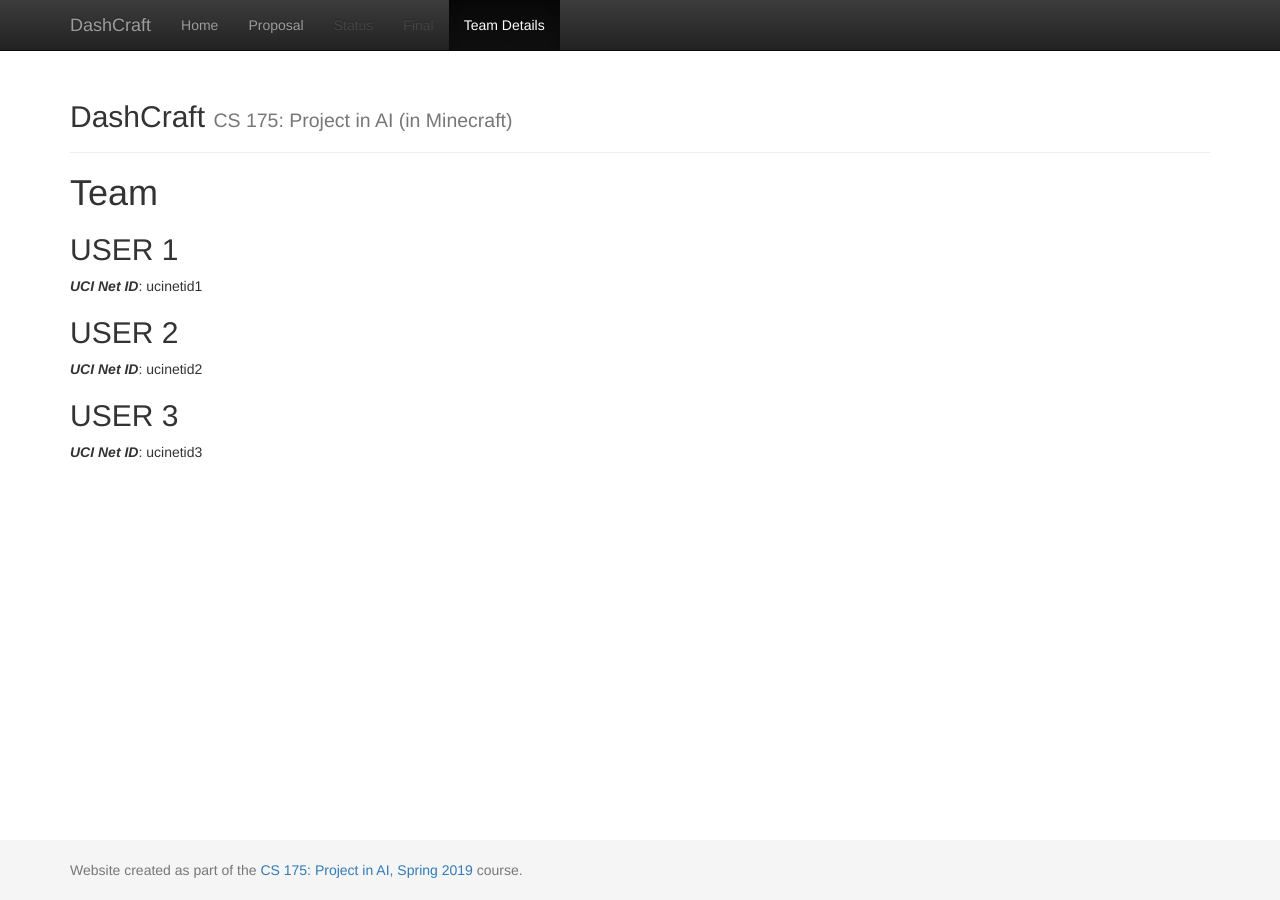
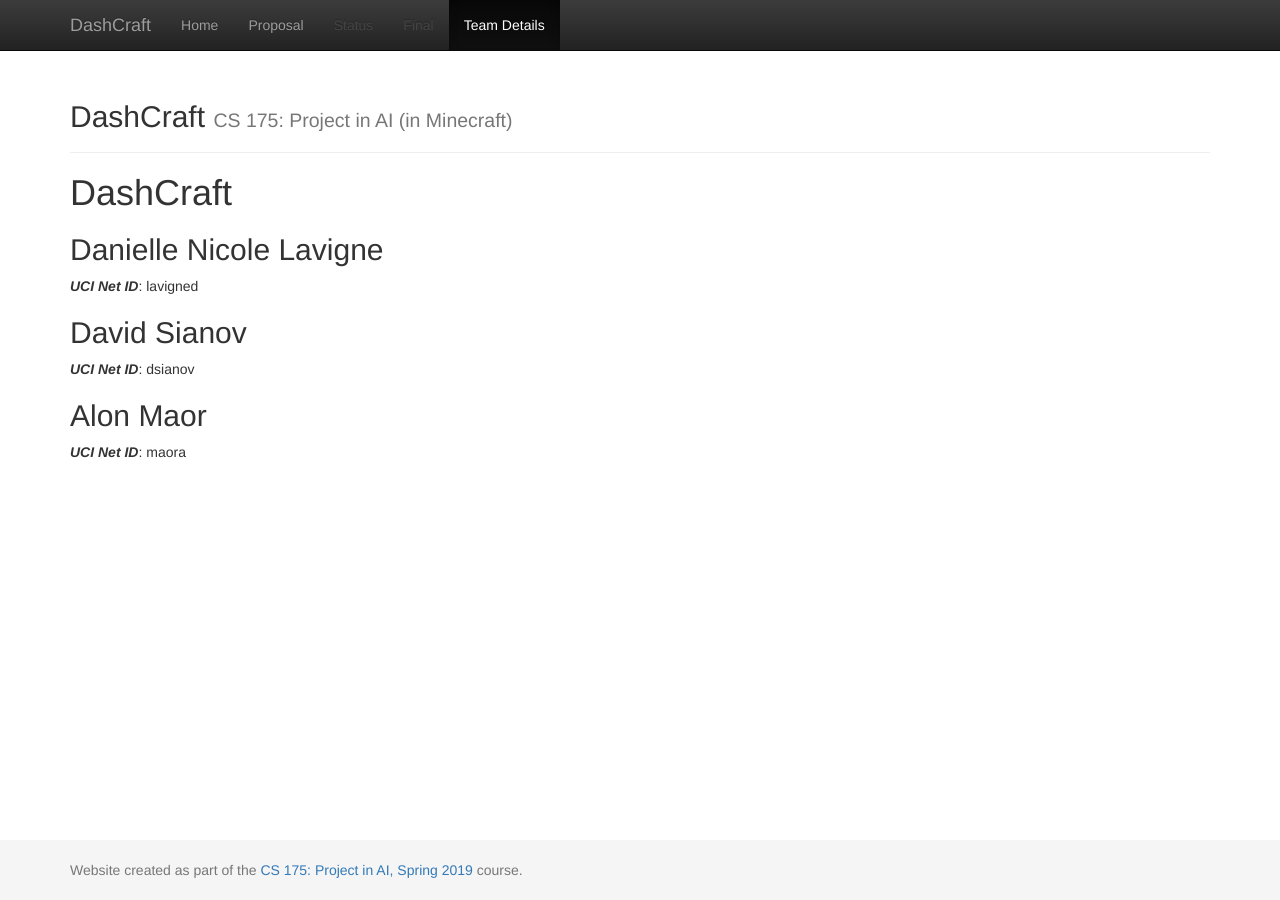
Before and after one commit to alonmaor/DashCraft, a Jekyll site: the page built from docs/team.md, in a window 1280 px wide. Built offline with Jekyll 4.4.1, drawn with Linux system fonts in a browser that asks for light colours.

Commit message:
Update team.md

```diff
--- a/docs/team.md
+++ b/docs/team.md
@@ -1,16 +1,16 @@
 ---
 layout: default
-title:  Team
+title:  DashCraft
 ---
 
 # {{ page.title }}
 
 
-## USER 1
-***UCI Net ID***: ucinetid1
+## 	Danielle Nicole Lavigne
+***UCI Net ID***: lavigned
 
-## USER 2
-***UCI Net ID***: ucinetid2
+## David Sianov
+***UCI Net ID***: dsianov
 
-## USER 3
-***UCI Net ID***: ucinetid3
+## Alon Maor
+***UCI Net ID***: maora
```
